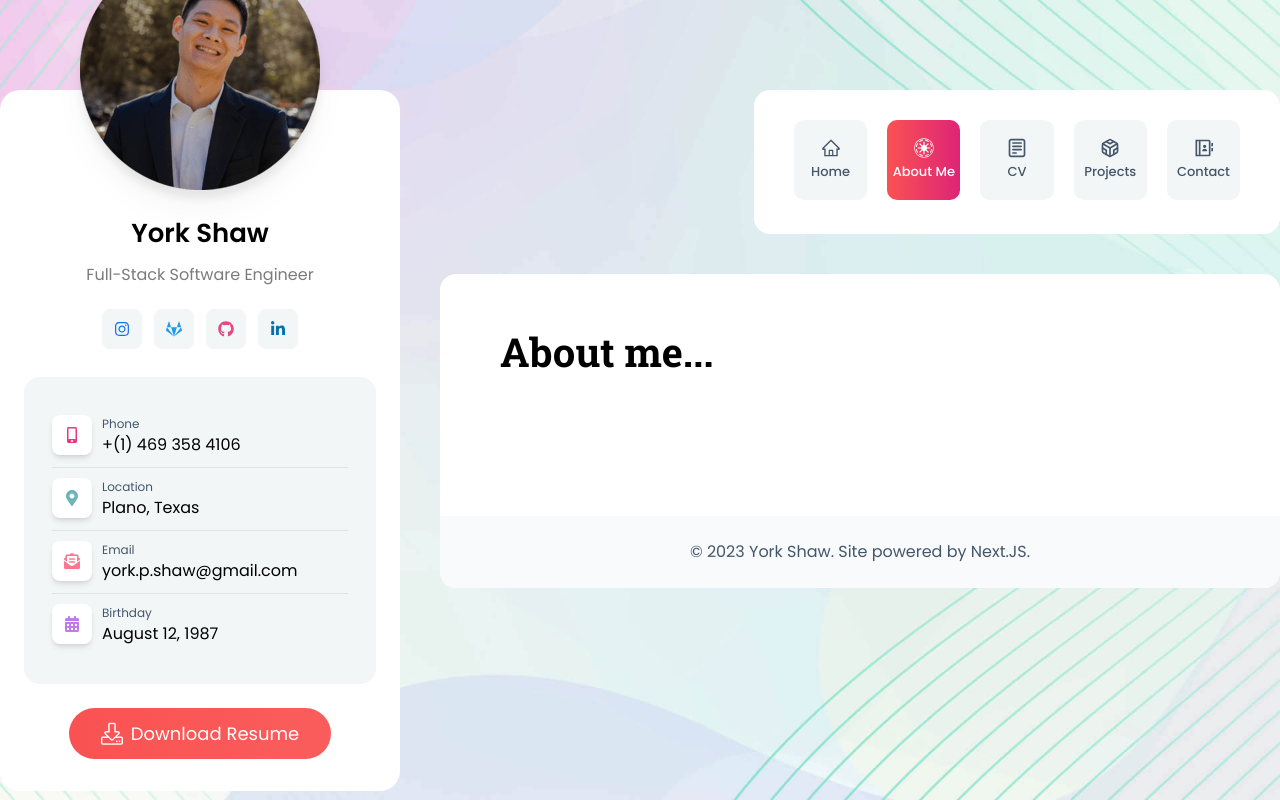
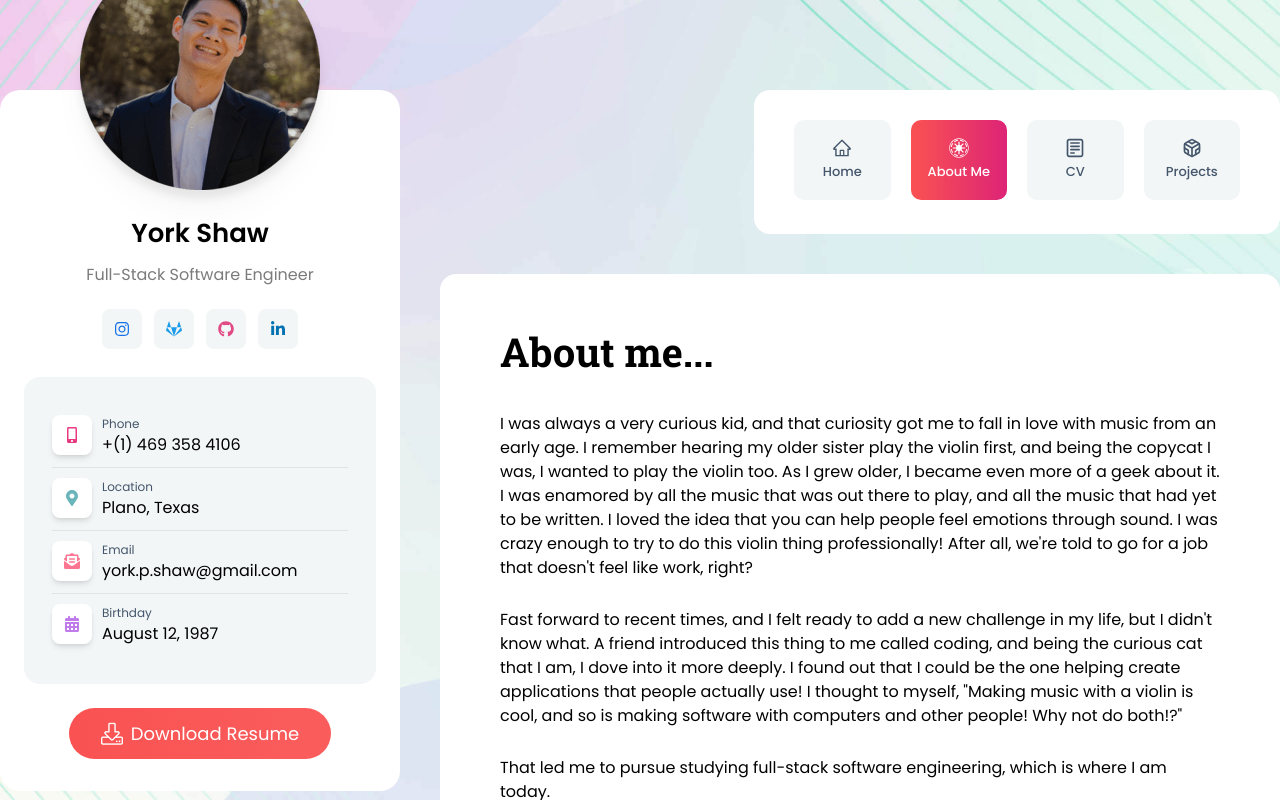
Before and after one commit to yorkpshaw/yorkpshaw.github.io, a Next.js app: page /about in a window 1280 px wide. Shown: the part 240-1040 px from the top of the page. Built offline with nearby package versions, Linux system fonts and the light colour scheme.

Commit message:
Actually removed absolute property, removed contact component, added some about me

```diff
--- a/components/york/York.jsx
+++ b/components/york/York.jsx
@@ -1,7 +1,17 @@
 const York = () => {
 
   return (
-    <div className="grid-cols-1 sm:grid-cols-2 lg:grid-cols-2  mt-[30px] grid   gap-x-10 gap-y-7  mb-6">
+    <div className="grid-cols-1  mt-[30px] grid  gap-x-10 gap-y-7  mb-6">
+        <p>
+        I was always a very curious kid, and that curiosity got me to fall in love with music from an early age. I remember hearing my older sister play the violin first, and being the copycat I was, I wanted to play the violin too.
+        As I grew older, I became even more of a geek about it. I was enamored by all the music that was out there to play, and all the music that had yet to be written. I loved the idea that you can help people feel emotions through sound.
+        I was crazy enough to try to do this violin thing professionally! After all, we're told to go for a job that doesn't feel like work, right?
+        </p>
+        <p>
+        Fast forward to recent times, and I felt ready to add a new challenge in my life, but I didn't know what. A friend introduced this thing to me called coding, and being the curious cat that I am, I dove into it more deeply.
+        I found out that I could be the one helping create applications that people actually use! I thought to myself, "Making music with a violin is cool, and so is making software with computers and other people! Why not do both!?"
+        </p>
+        That led me to pursue studying full-stack software engineering, which is where I am today.
         <p>
 
         </p>
--- a/data/HeaderMenu.js
+++ b/data/HeaderMenu.js
@@ -29,10 +29,10 @@ module.exports = [
     routePath: "/works",
     icon: <FiCodesandbox />,
   },
-  {
-    id: 5,
-    name: "Contact",
-    routePath: "/contact",
-    icon: <RiContactsBookLine />,
-  },
+  // {
+  //   id: 5,
+  //   name: "Contact",
+  //   routePath: "/contact",
+  //   icon: <RiContactsBookLine />,
+  // },
 ];
```
